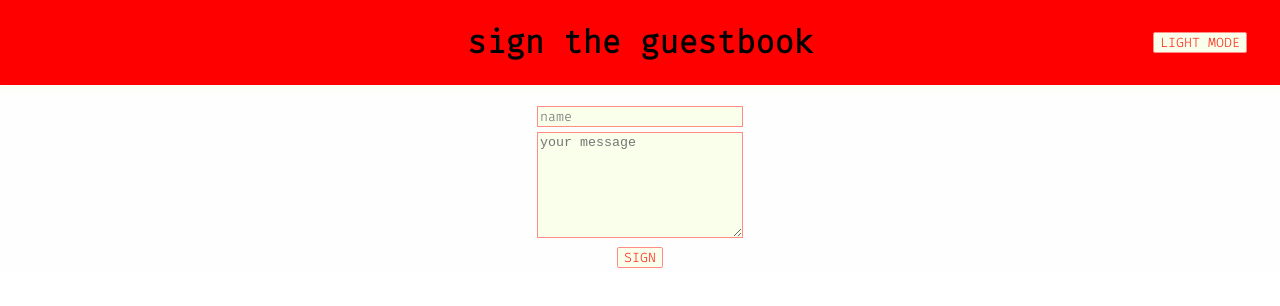
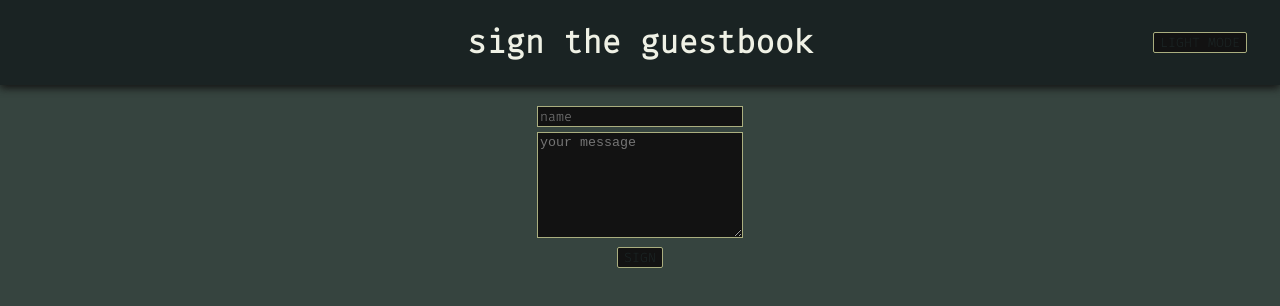
Before and after one commit to ian-ch-jsx/guestbook, a React (Create React App) app: page / in a window 1280 px wide. Shown: the top 306 px of the page. Built offline with nearby package versions, Linux system fonts and the light colour scheme.

Commit message:
adding css for color modes

```diff
--- a/src/App.css
+++ b/src/App.css
@@ -1,4 +1,5 @@
 .App {
   text-align: center;
   background-color: var(--color-1);
+  min-height: 100vh;
 }
--- a/src/App.jsx
+++ b/src/App.jsx
@@ -1,9 +1,11 @@
 import './App.css';
 import Home from './views/Home/Home';
+import { useTheme } from './context/ThemeContext';
 
 function App() {
+  const { theme } = useTheme('');
   return (
-    <div className="App">
+    <div className="App" data-theme={theme}>
       <Home />
     </div>
   );
--- a/src/components/EntryList/EntryList.css
+++ b/src/components/EntryList/EntryList.css
@@ -9,13 +9,13 @@
   display: flex;
   margin: 20px;
   justify-content: center;
-  background-color: #f9ffeb;
+  background-color: var(--color-2);
   width: 200px;
   min-height: 100px;
   padding: 5px;
   border-radius: 3px;
-  border: 1px solid #ff8d85;
+  border: 1px solid var(--color-3);
   align-items: center;
-  color: #ff2e1f;
+  color: var(--color-4);
   font-size: 0.9rem;
 }
--- a/src/components/EntryList/EntryList.jsx
+++ b/src/components/EntryList/EntryList.jsx
@@ -1,11 +1,13 @@
 import { useEntries } from '../../context/EntryContext';
 import Entry from '../Entry/Entry';
+import { useTheme } from '../../context/ThemeContext';
 import './EntryList.css';
 
 export default function EntryList() {
+  const { theme } = useTheme();
   const { entries } = useEntries();
   return (
-    <div className="entry-list">
+    <div className="entry-list" data-theme={theme}>
       {entries.map((entry) => (
         <span key={entry.id}>
           <Entry entry={entry} />
--- a/src/components/Guestbook/Guestbook.css
+++ b/src/components/Guestbook/Guestbook.css
@@ -10,8 +10,8 @@
   margin: 5px;
 }
 .name-form input {
-  background-color: #f9ffeb;
-  border: 1px solid #ff8d85;
+  background-color: var(--color-2);
+  border: 1px solid var(--color-3);
   font-family: 'fira code', sans-serif;
   width: 200px;
 }
@@ -19,24 +19,28 @@
 button {
   font-family: 'fira code', sans-serif;
   text-transform: uppercase;
-  background-color: #f9ffeb;
-  border: 1px solid #ff8d85;
+  background-color: var(--color-2);
+  border: 1px solid var(--color-3);
   border-radius: 2px;
-  color: #ff2e1f;
+  color: var(--color-4);
   margin: 4px;
 }
 
 button:hover {
   cursor: pointer;
-  background-color: #ff8d85;
-  color: #f9ffeb;
-  border: 1px solid #ff2e1f;
+  background-color: var(--color-3);
+  color: var(--color-2);
+  border: 1px solid var(--color-4);
 }
 
 textarea {
-  border: 1px solid #ff8d85;
+  border: 1px solid var(--color-3);
   height: 100px;
   width: 200px;
-  background-color: #f9ffeb;
-  color: #ff2e1f;
+  background-color: var(--color-2);
+  color: var(--color-5);
 }
+
+.form-container h2 {
+  color: var(--color-6);
+}
--- a/src/components/Guestbook/Guestbook.jsx
+++ b/src/components/Guestbook/Guestbook.jsx
@@ -1,6 +1,7 @@
 import { useState } from 'react';
 import { useEntries } from '../../context/EntryContext';
 import { useUser } from '../../context/UserContext';
+import { useTheme } from '../../context/ThemeContext';
 import { v4 as uuid } from 'uuid';
 import './Guestbook.css';
 
@@ -9,6 +10,7 @@ export default function Guestbook() {
   const [entry, setEntry] = useState('');
   const { user, setUser } = useUser();
   const { entries, setEntries } = useEntries();
+  const { theme } = useTheme();
 
   function updateGuest() {
     if (!entry) return;
@@ -18,7 +20,7 @@ export default function Guestbook() {
   }
 
   const nameInput = (
-    <div className="name-form">
+    <div className="name-form" data-theme={theme}>
       <span>
         <input
           id="name"
@@ -38,7 +40,7 @@ export default function Guestbook() {
 
   const message = user ? 'Thanks for signing!' : '';
   return (
-    <div>
+    <div className="form-container" data-theme={theme}>
       <h2>{message}</h2>
       {user ? null : nameInput}
       <form className="entry-form" onSubmit={handleSubmit}>
--- a/src/components/Header/Header.css
+++ b/src/components/Header/Header.css
@@ -1,6 +1,6 @@
 .header {
   display: flex;
-  background-color: #fe5f55;
+  background-color: var(--color-4);
   margin: auto;
   justify-content: space-between;
   align-items: center;
@@ -8,12 +8,8 @@
   filter: drop-shadow(0px 3px 4px var(--color-2));
 }
 
-.header[data-theme='dark'] {
-  background-color: red;
-}
-
-h1[data-theme='dark'] {
-  color: #fff;
+h1 {
+  color: var(--color-5);
   text-transform: lowercase;
 }
 
--- a/src/index.css
+++ b/src/index.css
@@ -6,6 +6,7 @@ body {
     'Ubuntu', 'Cantarell', 'Fira Sans', 'Droid Sans', 'Helvetica Neue', sans-serif;
   -webkit-font-smoothing: antialiased;
   -moz-osx-font-smoothing: grayscale;
+  background-color: var(--color-1);
 }
 
 :root {
@@ -13,27 +14,15 @@ body {
   --color-2: #f9ffeb;
   --color-3: #ff8d85;
   --color-4: #ff2e1f;
-  --color-5: #fffff;
+  --color-5: #ffffff;
+  --color-6: #ff2e1f;
 }
 
 [data-theme='dark'] {
-  --background: black;
-  --secondary-background: #f9ffeb;
-  --text-secondary: grey;
-  --accent: darkred;
+  --color-1: #36443f;
+  --color-2: #121212;
+  --color-3: #aaae7f;
+  --color-4: #1a2323;
+  --color-5: #eff1e5;
+  --color-6: #aaae7f;
 }
-
-.App {
-  color: var(--text-primary);
-  background-color: var(--background);
-}
-
-.App h1 {
-  color: var(--text-primary);
-}
-
-button {
-  color: var(--text-primary);
-  background-color: var(--background);
-  border: 2px var(--text-primary) solid;
-}
```
